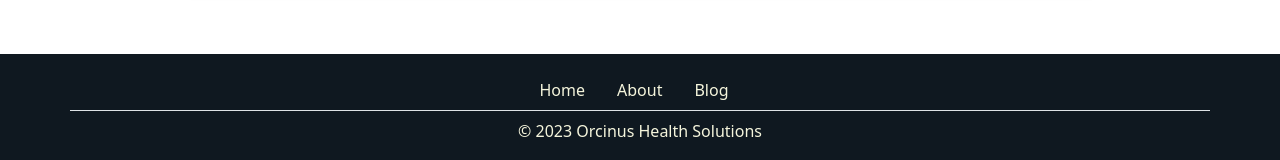
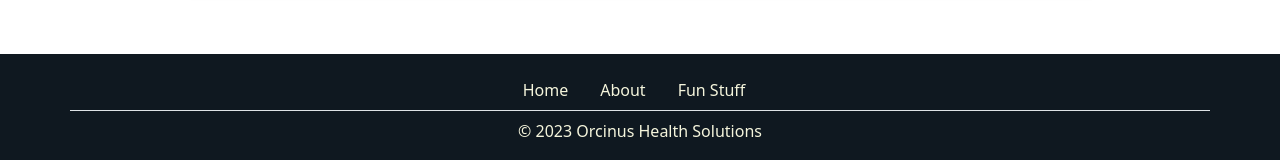
Before and after one commit to mitczubi/OrcinusHealthSolutions, a Next.js app in the folder clientv2/: page /executivecoaching in a window 1280 px wide. Shown: the part 939-1099 px from the top of the page. Built offline with nearby package versions, Linux system fonts and the light colour scheme.

Commit message:
Adding fun stuff to footer to match nav. Updating AWS to remove LB in favor of nginx

```diff
--- a/clientv2/components/footer.js
+++ b/clientv2/components/footer.js
@@ -16,7 +16,7 @@ export default function Footer () {
                             <Nav.Link className={styles.navCustomText} href="/about">About</Nav.Link>
                         </Nav.Item>
                         <Nav.Item>
-                            <Nav.Link className={styles.navCustomText} href="/blog">Blog</Nav.Link>
+                            <Nav.Link className={styles.navCustomText} href="/blog">Fun Stuff</Nav.Link>
                         </Nav.Item>
                     </Nav>
                     <p className="py-2 text-center">&copy; {currentYear} Orcinus Health Solutions</p>
```
